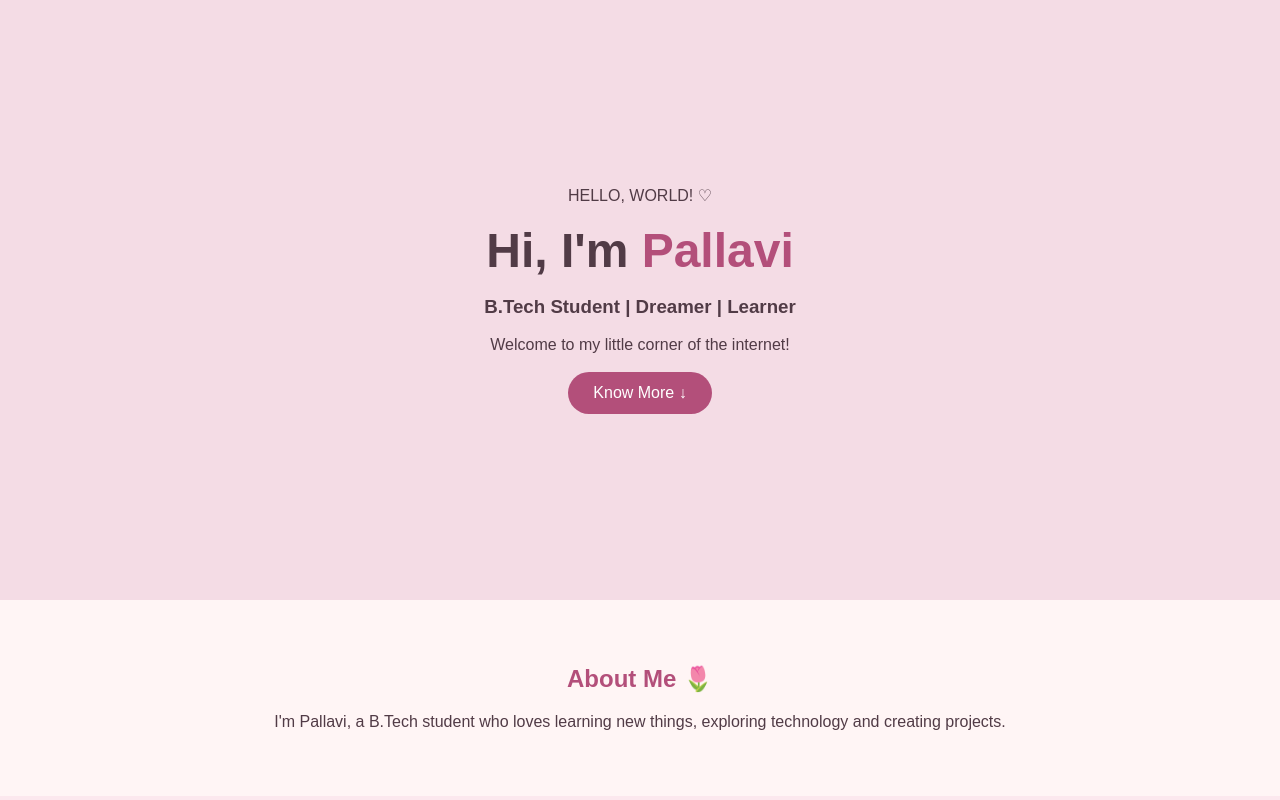
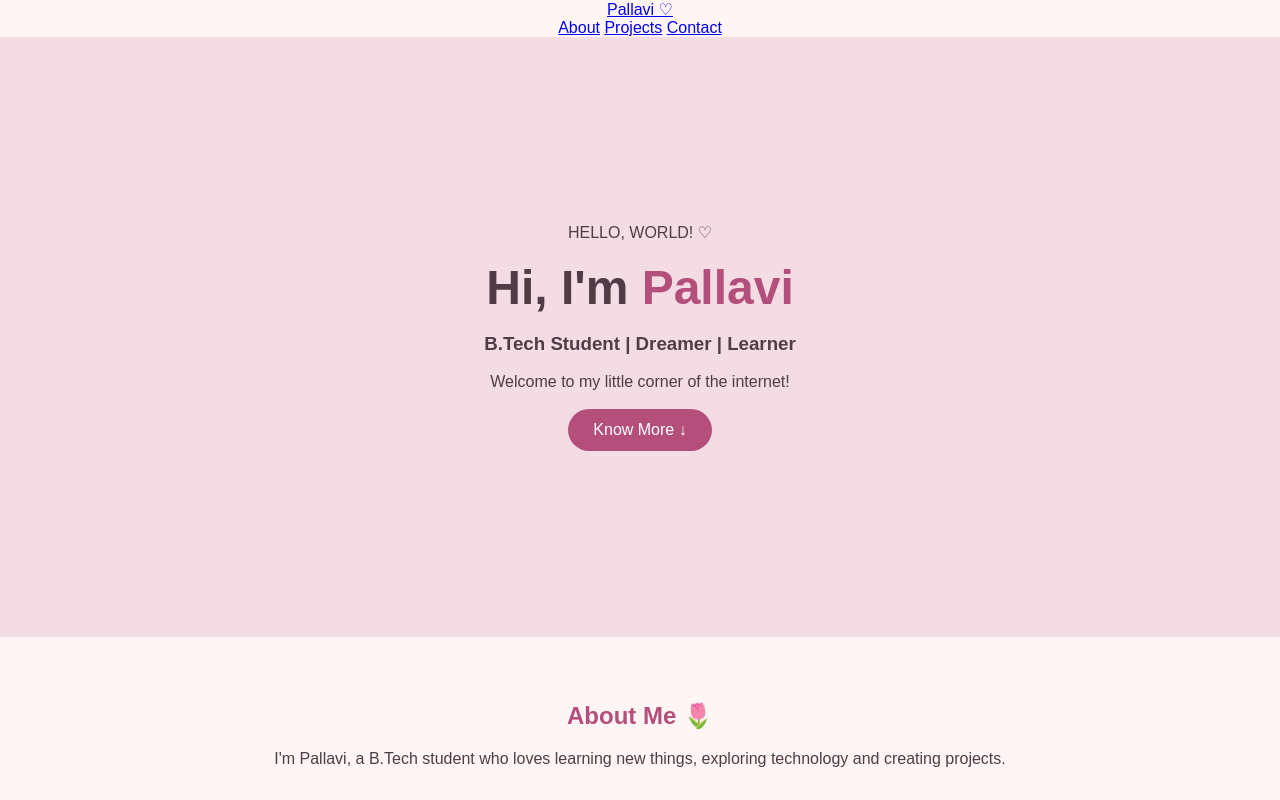
Before and after one commit to pallavi20-codes/GitHub-practical-test, a plain HTML site: page index.html in a window 1280 px wide. Shown: the top 800 px of the page. Drawn offline with Linux system fonts and the light colour scheme.

Commit message:
Added navigation bar to portfolio
Added a navigation bar with links to About, Projects, and Contact sections.

```diff
--- a/index.html
+++ b/index.html
@@ -9,6 +9,16 @@
     <script src="script.js" defer></script>
 </head>
 <body>
+
+<nav class="navbar">
+    <a href="#" class="logo">Pallavi ♡</a>
+    <div>
+        <a href="#about">About</a>
+        <a href="#projects">Projects</a>
+        <a href="#contact">Contact</a>
+    </div>
+</nav>
+
     <section class="hero">
         <p>HELLO, WORLD! ♡</p>
         <h1>Hi, I'm <span>Pallavi</span></h1>
```
